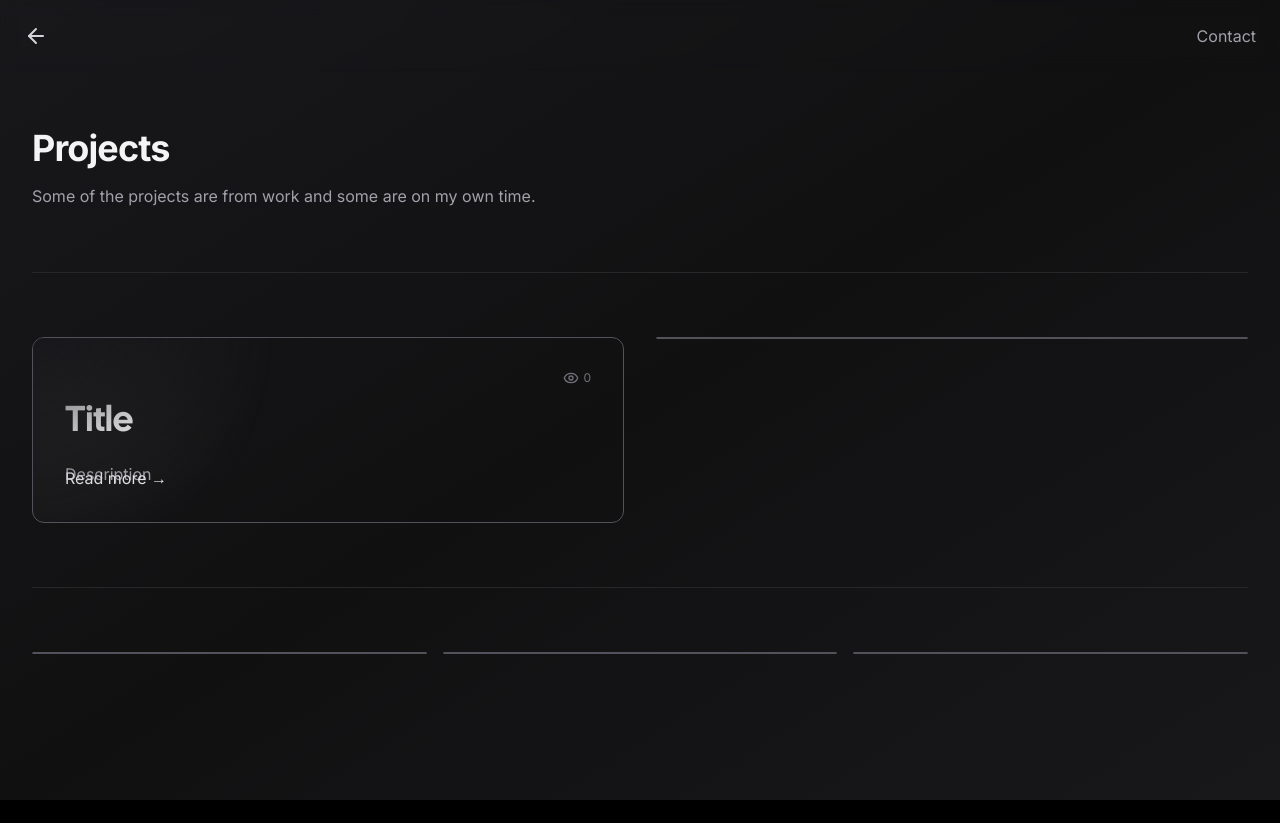
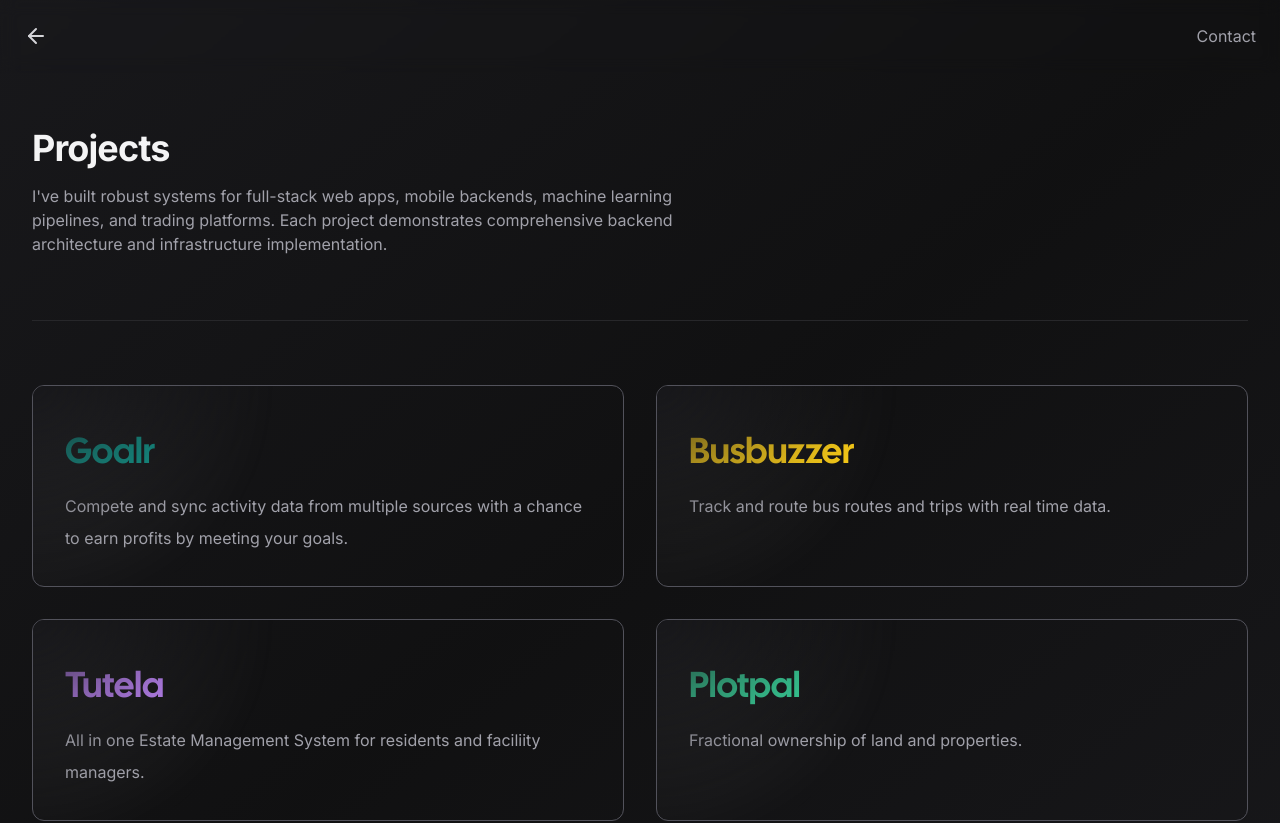
Before and after one commit to Fmacmak/fmac.ng, a Next.js app in the folder copy/: page /projects in a window 1280 px wide. Shown: the top 823 px of the page. Before the commit the page ends 800 px from the top, so only its background shows below. Built offline with nearby package versions, Linux system fonts and the light colour scheme; no server answers; what tailwindcss-debug-screens would draw is missing.

Commit message:
added the projects page

```diff
--- a/copy/app/page.tsx
+++ b/copy/app/page.tsx
@@ -3,7 +3,7 @@ import React from "react";
 import Particles from "./components/particles";
 
 const navigation = [
-  // { name: "Projects", href: "/projects" },
+  { name: "Projects", href: "/projects" },
   { name: "Contact", href: "/contact" },
 ];
 
--- a/copy/app/projects/page.tsx
+++ b/copy/app/projects/page.tsx
@@ -3,8 +3,8 @@ import React from "react";
 import { Navigation } from "../components/nav";
 import { Card } from "../components/card";
 import { Article } from "./article";
-import { Redis } from "@upstash/redis";
-import { Eye } from "lucide-react";
+// import { Redis } from "@upstash/redis";
+// import { Eye } from "lucide-react";
 
 // const redis = Redis.fromEnv();
 
@@ -45,36 +45,123 @@ export default async function ProjectsPage() {
             Projects
           </h2>
           <p className="mt-4 text-zinc-400">
-            Some of the projects are from work and some are on my own time.
+            I've built robust systems for full-stack web apps, mobile backends, machine learning pipelines, and trading platforms. Each project demonstrates comprehensive backend architecture and infrastructure implementation.
           </p>
         </div>
         <div className="w-full h-px bg-zinc-800" />
 
         <div className="grid grid-cols-1 gap-8 mx-auto lg:grid-cols-2 ">
           <Card>
-            <Link href={`/projects}`}>
+            <Link href={`https://www.goalr.world`}>
               <article className="relative w-full h-full p-4 md:p-8">
                 <div className="flex items-center justify-between gap-2">
                   <div className="text-xs text-zinc-100"></div>
-                  <span className="flex items-center gap-1 text-xs text-zinc-500">
+                  {/* <span className="flex items-center gap-1 text-xs text-zinc-500">
                     <Eye className="w-4 h-4" />{" "}
                     {Intl.NumberFormat("en-US", { notation: "compact" }).format(0)}
-                  </span>
+                  </span> */}
                 </div>
 
                 <h2
                   id="featured-post"
-                  className="mt-4 text-3xl font-bold text-zinc-100 group-hover:text-white sm:text-4xl font-display"
+                  className="mt-4 text-3xl font-bold text-teal-600 group-hover:text-emerald-200 sm:text-4xl font-display"
                 >
-                  {"Title"}
+                  {"Goalr"}
                 </h2>
                 <p className="mt-4 leading-8 duration-150 text-zinc-400 group-hover:text-zinc-300">
-                  {"Description"}
+                  {"Compete and sync activity data from multiple sources with a chance to earn profits by meeting your goals."}
                 </p>
                 <div className="absolute bottom-4 md:bottom-8">
-                  <p className="hidden text-zinc-200 hover:text-zinc-50 lg:block">
+                  {/* <p className="hidden text-zinc-200 hover:text-zinc-50 lg:block">
                     Read more <span aria-hidden="true">&rarr;</span>
-                  </p>
+                  </p> */}
+                </div>
+              </article>
+            </Link>
+          </Card>
+
+          <Card>
+            <Link href={`https://www.busbuzzer.com`}>
+              <article className="relative w-full h-full p-4 md:p-8">
+                <div className="flex items-center justify-between gap-2">
+                  <div className="text-xs text-zinc-100"></div>
+                  {/* <span className="flex items-center gap-1 text-xs text-zinc-500">
+                    <Eye className="w-4 h-4" />{" "}
+                    {Intl.NumberFormat("en-US", { notation: "compact" }).format(0)}
+                  </span> */}
+                </div>
+
+                <h2
+                  id="featured-post"
+                  className="mt-4 text-3xl font-bold text-yellow-400 group-hover:text-yellow-200 sm:text-4xl font-display"
+                >
+                  {"Busbuzzer"}
+                </h2>
+                <p className="mt-4 leading-8 duration-150 text-zinc-400 group-hover:text-zinc-300">
+                  {"Track and route bus routes and trips with real time data."}
+                </p>
+                <div className="absolute bottom-4 md:bottom-8">
+                  {/* <p className="hidden text-zinc-200 hover:text-zinc-50 lg:block">
+                    Read more <span aria-hidden="true">&rarr;</span>
+                  </p> */}
+                </div>
+              </article>
+            </Link>
+          </Card>
+
+          <Card>
+            <Link href={`https://www.tutela.com.ng`}>
+              <article className="relative w-full h-full p-4 md:p-8">
+                <div className="flex items-center justify-between gap-2">
+                  <div className="text-xs text-zinc-100"></div>
+                  {/* <span className="flex items-center gap-1 text-xs text-zinc-500">
+                    <Eye className="w-4 h-4" />{" "}
+                    {Intl.NumberFormat("en-US", { notation: "compact" }).format(0)}
+                  </span> */}
+                </div>
+
+                <h2
+                  id="featured-post"
+                  className="mt-4 text-3xl font-bold text-purple-400 group-hover:text-purple-200 sm:text-4xl font-display"
+                >
+                  {"Tutela"}
+                </h2>
+                <p className="mt-4 leading-8 duration-150 text-zinc-400 group-hover:text-zinc-300">
+                  {"All in one Estate Management System for residents and faciliity managers."}
+                </p>
+                <div className="absolute bottom-4 md:bottom-8">
+                  {/* <p className="hidden text-zinc-200 hover:text-zinc-50 lg:block">
+                    Read more <span aria-hidden="true">&rarr;</span>
+                  </p> */}
+                </div>
+              </article>
+            </Link>
+          </Card>
+
+          <Card>
+            <Link href={`https://plotpal.com.ng`}>
+              <article className="relative w-full h-full p-4 md:p-8">
+                <div className="flex items-center justify-between gap-2">
+                  <div className="text-xs text-zinc-100"></div>
+                  {/* <span className="flex items-center gap-1 text-xs text-zinc-500">
+                    <Eye className="w-4 h-4" />{" "}
+                    {Intl.NumberFormat("en-US", { notation: "compact" }).format(0)}
+                  </span> */}
+                </div>
+
+                <h2
+                  id="featured-post"
+                  className="mt-4 text-3xl font-bold text-emerald-400 group-hover:text-emerald-200 sm:text-4xl font-display"
+                >
+                  {"Plotpal"}
+                </h2>
+                <p className="mt-4 leading-8 duration-150 text-zinc-400 group-hover:text-zinc-300">
+                  {"Fractional ownership of land and properties."}
+                </p>
+                <div className="absolute bottom-4 md:bottom-8">
+                  {/* <p className="hidden text-zinc-200 hover:text-zinc-50 lg:block">
+                    Read more <span aria-hidden="true">&rarr;</span>
+                  </p> */}
                 </div>
               </article>
             </Link>
```
